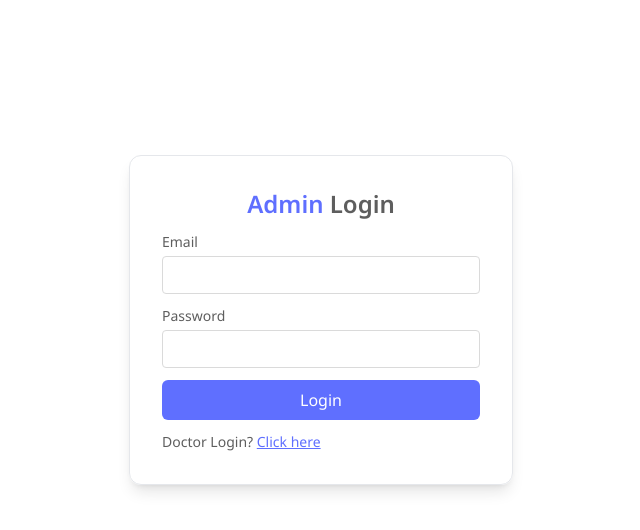
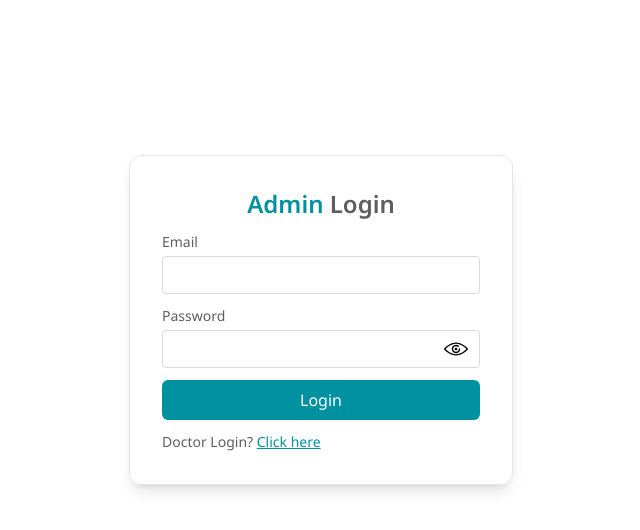
Before and after one commit to ngongocthang/pksk_vercel, a React (Vite) app in the folder admin/: page /edit-work-schedule in a window 1280 px wide. Shown: the top 530 px of the page, without its empty margins (319-959 px from the left). Built offline with nearby package versions, Linux system fonts and the light colour scheme.

Commit message:
show password

```diff
--- a/admin/src/assets/assets.js
+++ b/admin/src/assets/assets.js
@@ -3,8 +3,10 @@ import admin_logo from './logofood.png'
 import appointment_icon from './appointment_icon.svg'
 import appointments_icon1 from './appointments_icon1.svg'
 import appointments_icon2 from './appointments_icon2.svg'
+import checkmark_icon from './checkmark_icon.svg'
 import cancel_icon from './cancel_icon.svg'
-import checkmark_icon from './checkmark_icon.svg'
+import eye from './eye.svg'
+import eye_off from './eye_off.svg'
 import doctor_icon from './doctor_icon.svg'
 import home_icon from './home_icon.svg'
 import people_icon from './people_icon.svg'
@@ -21,6 +23,8 @@ export const assets = {
     appointments_icon1,
     appointments_icon2,
     cancel_icon,
+    eye_off,
+    eye,
     checkmark_icon,
     doctor_icon,
     upload_area,
--- a/admin/src/pages/Login.jsx
+++ b/admin/src/pages/Login.jsx
@@ -4,11 +4,14 @@ import axios from 'axios'
 import { toast } from 'react-toastify'
 import { DoctorContext } from '../context/DoctorContext'
 import { useNavigate } from 'react-router-dom'
+import EyeIcon from "../assets/eye.svg"
+import EyeOffIcon from "../assets/eye_off.svg"
 
 const Login = () => {
     const [state, setState] = useState('Admin')
     const [email, setEmail] = useState('')
     const [password, setPassword] = useState('')
+    const [showPassword, setShowPassword] = useState(false)
 
     const { setAToKen, backendUrl } = useContext(AdminContext)
     const { setDToken } = useContext(DoctorContext)
@@ -51,7 +54,7 @@ const Login = () => {
     return (
         <form onSubmit={onSubmitHandler} className='min-h-[80vh] flex items-center'>
             <div className='flex flex-col gap-3 m-auto items-start p-8 min-w-[340px] sm:min-w-96 border rounded-xl text-[#5E5E5E] text-sm shadow-lg'>
-                <p className='text-2xl font-semibold m-auto'><span className='text-primary'> {state}</span> Login</p>
+                <p className='text-2xl font-semibold m-auto'><span className='text-[#0091a1]'> {state}</span> Login</p>
                 <div className='w-full'>
                     <p>Email</p>
                     <input
@@ -62,20 +65,26 @@ const Login = () => {
                         required
                     />
                 </div>
-                <div className='w-full'>
+                <div className='w-full relative'>
                     <p>Password</p>
                     <input
                         onChange={(e) => setPassword(e.target.value)}
                         value={password}
-                        className='border border-[#DADADA] rounded w-full p-2 mt-1'
-                        type="password"
+                        className='border border-[#DADADA] rounded w-full p-2 mt-1 pr-10'
+                        type={showPassword ? "text" : "password"}
                         required
                     />
+                    <img
+                        src={showPassword ? EyeOffIcon : EyeIcon}
+                        alt="Toggle Password Visibility"
+                        onClick={() => setShowPassword(!showPassword)}
+                        className='absolute top-1/2 right-3 transform -translate-y-1/2 w-6 h-6 cursor-pointer w-4 h-4 mt-3'
+                    />
                 </div>
-                <button className='bg-primary text-white w-full py-2 rounded-md text-base'>Login</button>
+                <button className='bg-[#0091a1] text-white w-full py-2 rounded-md text-base'>Login</button>
                 {state === 'Admin'
-                    ? <p>Doctor Login? <span className='text-primary underline cursor-pointer' onClick={() => setState('Doctor')}>Click here</span></p>
-                    : <p>Admin Login? <span className='text-primary underline cursor-pointer' onClick={() => setState('Admin')}>Click here</span></p>
+                    ? <p>Doctor Login? <span className='text-[#0091a1] underline cursor-pointer' onClick={() => setState('Doctor')}>Click here</span></p>
+                    : <p>Admin Login? <span className='text-[#0091a1] underline cursor-pointer' onClick={() => setState('Admin')}>Click here</span></p>
                 }
             </div>
         </form>
```
Also changed, not shown: admin/src/assets/eye.svg (added), admin/src/assets/eye_off.svg (added).
